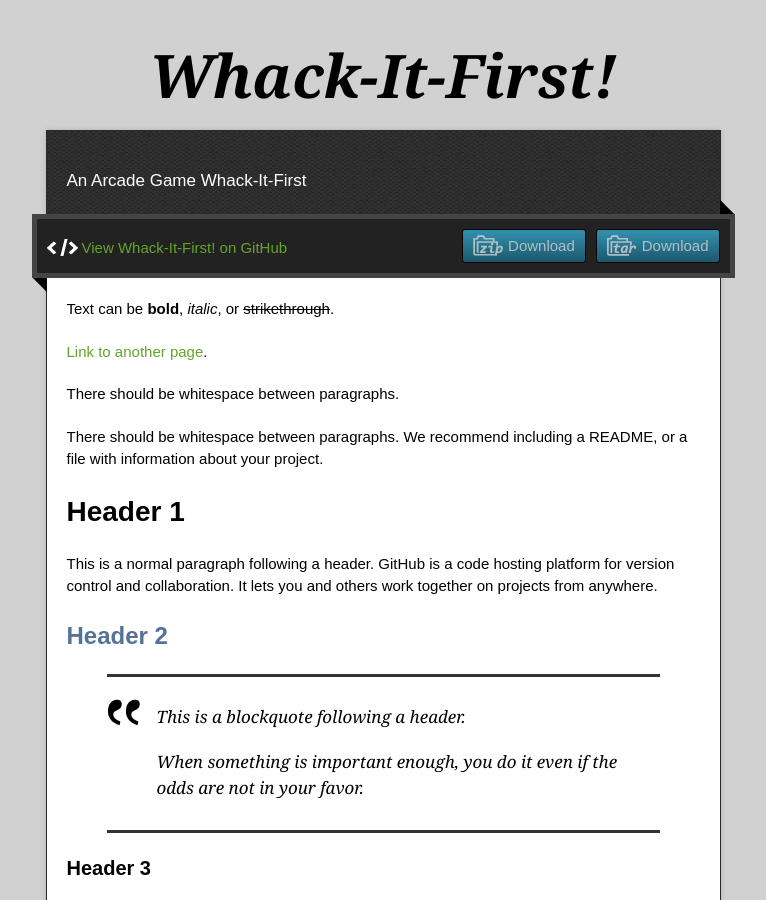
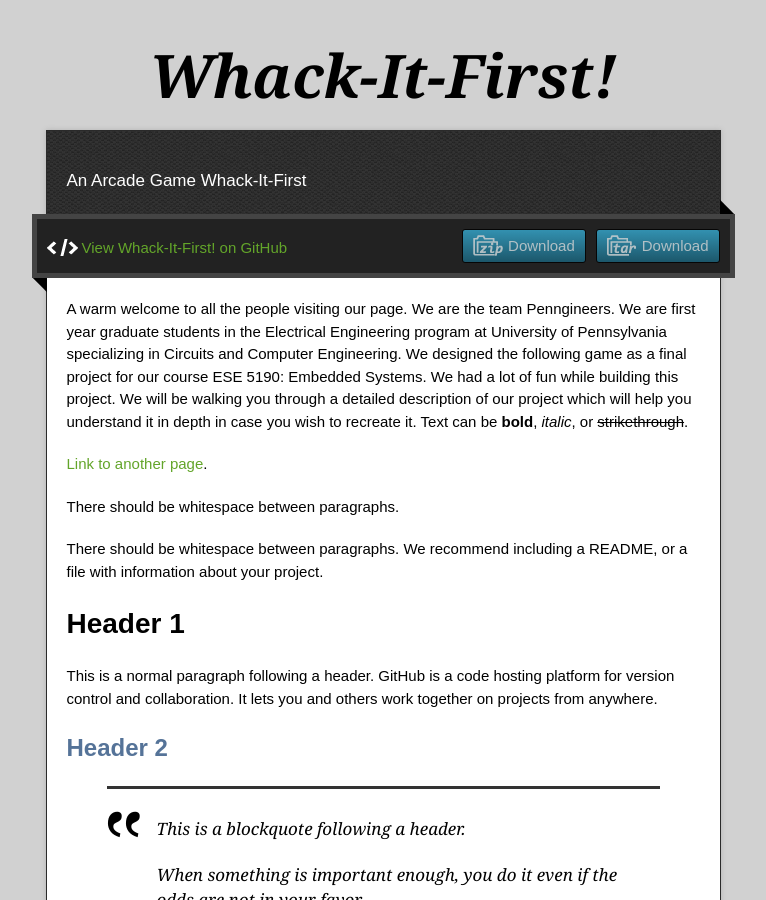
Before and after one commit to Penngineers/Penngineers.github.io, a Jekyll site: the page built from index.md, in a window 1280 px wide and 900 px high. Shown: the whole window, without its empty margins (257-1023 px from the left). Built offline with Jekyll 4.4.1, drawn with Linux system fonts in a browser that asks for light colours.

Commit message:
Update index.md

```diff
--- a/index.md
+++ b/index.md
@@ -2,6 +2,7 @@
 layout: default
 ---
 
+A warm welcome to all the people visiting our page. We are the team Penngineers. We are first year graduate students in the Electrical Engineering program at University of Pennsylvania specializing in Circuits and Computer Engineering. We designed the following game as a final project for our course ESE 5190: Embedded Systems. We had a lot of fun while building this project. We will be walking you through a detailed description of our project which will help you understand it in depth in case you wish to recreate it.
 Text can be **bold**, _italic_, or ~~strikethrough~~.
 
 [Link to another page](./another-page.html).
```
